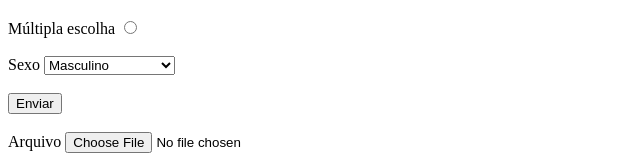
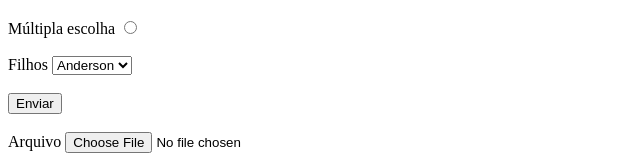
Before and after one commit to andersonsolon/HTML5-CSS3, a plain HTML site: page index.html in a window 1280 px wide. Shown: the part 1461-1629 px from the top of the page, 0-640 px from the left. Drawn offline with Linux system fonts and the light colour scheme.

Commit message:
Update index.html

```diff
--- a/index.html
+++ b/index.html
@@ -51,11 +51,11 @@ Nos mamíferos, a articulação maxila-mandibular forma-se a partir do dental e
 		Password <input type = "password"></br></br>
 		Caixa de confirmação <input type = "checkbox"></br></br>
 		Múltipla escolha <input type = "radio"> </br></br>
-		<label>Sexo</label>
+		<label>Filhos</label>
 		<select>
-			<option>Masculino</option>
-			<option>Feminino</option>
-			<option>Prefiro não indicar</option>
+			<option>Anderson</option>
+			<option>Nilson</option>
+			<option>Rodrigo</option>
 		</select></br></br>
 		<input type = "submit" value = "Enviar">
 		</br></br>
```
